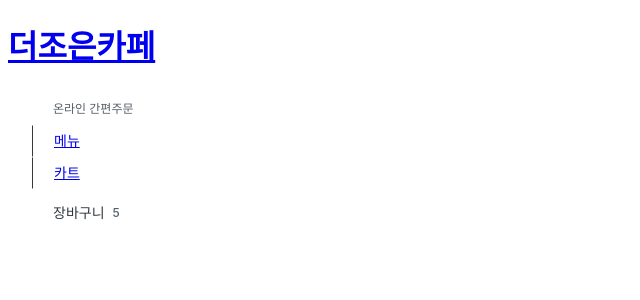
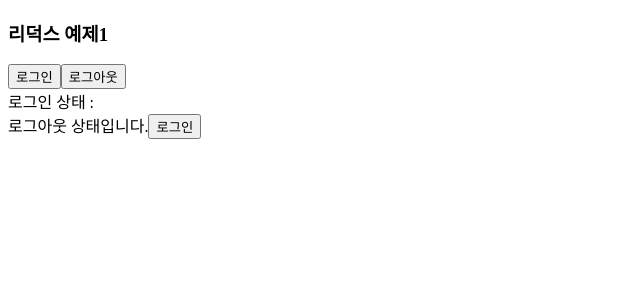
Before and after one commit to root-kjs/react, a React (Vite) app in the folder src/main/reactapp/: page / in a window 1280 px wide. Shown: the top 300 px of the page, without its empty margins (0-640 px from the left). Built offline with nearby package versions, Linux system fonts and the light colour scheme; some icons are missing.

Commit message:
실습7 수정

```diff
--- a/src/main/reactapp/src/exam/d5/Compslice13.jsx
+++ b/src/main/reactapp/src/exam/d5/Compslice13.jsx
@@ -30,7 +30,6 @@ export default function Compslice13() {
     }
 
     return (<>
-        <Provider store= { store } >
         <h3>리덕스 예제1</h3>
         <button onClick={ loginHandle } >로그인</button>
         <button onClick={ logoutHandle } >로그아웃</button>
@@ -45,7 +44,6 @@ export default function Compslice13() {
             </div>
             }
         </div>
-        </Provider>
     </>)
 
 }// func end
--- a/src/main/reactapp/src/main.jsx
+++ b/src/main/reactapp/src/main.jsx
@@ -52,7 +52,7 @@ const create = createRoot( root );
 // import Component11 from './exam/d4/Component11.jsx'; // useRef
 // import Component12 from './exam/d4/Component12.jsx'; // 라우터
 // import Task6 from './exam/d4/Task6.jsx'; // 실습/회원가입/로그인/라우터
-// import CompSlice13 from './exam/d5/Compslice13.jsx'; // 리덕스 툴킷 slice
+
 
 
 
@@ -78,8 +78,10 @@ const create = createRoot( root );
 // create.render(<Component11/>)
 // create.render(<Component12/>)
 // create.render(<Task6/>)
-// import { Provider } from "react-redux";
-// create.render(<Provider> <CompSlice13 /> </Provider>)
+ import Compslice13 from './exam/d5/Compslice13.jsx'; // 리덕스 툴킷 slice
+ import { Provider } from "react-redux";
+ import store from './exam/d5/store.jsx';
+ create.render(<Provider store = { store }> <Compslice13 /> </Provider>)
 
 // import App from './exam/d5/실습7_리덕스/App.jsx'; // 리덕스 툴킷 slice
 // import { Provider } from 'react-redux';
@@ -110,5 +112,5 @@ const create = createRoot( root );
 // import Component14 from './exam/d7/Component14.jsx';
 // create.render(<Component14/>)
 
-import App from './exam/d6/실습9/App.jsx';
-create.render(<App/>)
+// import App from './exam/d6/실습9/App.jsx';
+// create.render(<App/>)
```
Lines whose indentation alone changed are shown as unchanged.
